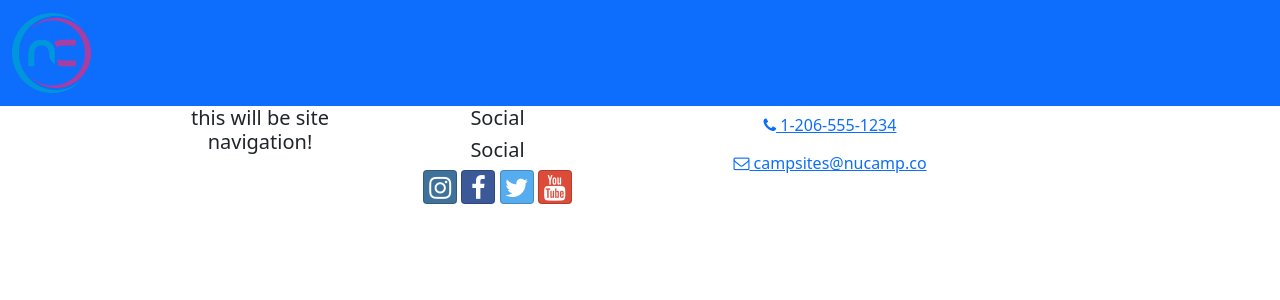
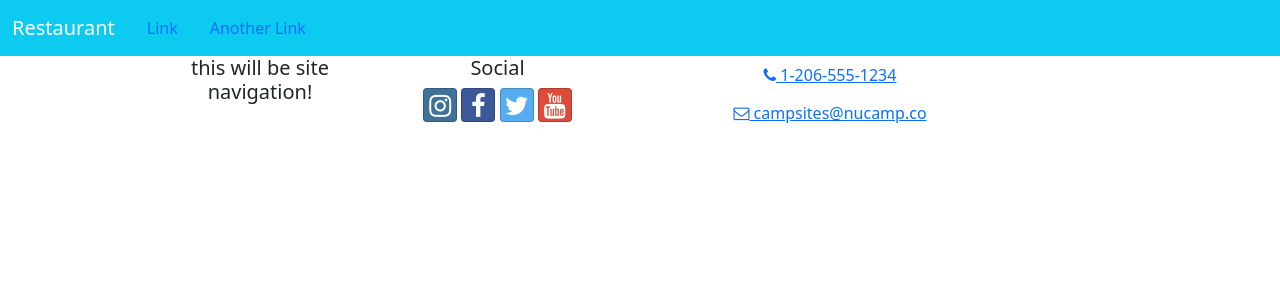
Before and after one commit to amilliiee/project_react, a React (Create React App) app: page / in a window 1280 px wide. Shown: the top 300 px of the page. Built offline with nearby package versions, Linux system fonts and the light colour scheme.

Commit message:
header/footer update

```diff
--- a/src/App.css
+++ b/src/App.css
@@ -29,7 +29,11 @@
 }
 
 .navbar-brand img {
-  max-width: 80px;
+  max-width: 40px;
+}
+
+.navLink {
+  text-align: left;
 }
 
 @keyframes App-logo-spin {
--- a/src/Footer.js
+++ b/src/Footer.js
@@ -6,7 +6,7 @@ const Footer = () => {
             <Container>
                 <Row>
                     <Col xs={{ size: 4, offset: 1}} sm='2'><h5>this will be site navigation!</h5></Col>
-                    <Col xs='6' sm='3' className="text-center"><h5>Social</h5>
+                    <Col xs='6' sm='3' className="text-center">
                     <h5>Social</h5>
                         <a className='btn btn-social-icon btn-instagram'
                             href='http://instagram.com/'>
--- a/src/Header.js
+++ b/src/Header.js
@@ -1,12 +1,24 @@
-import { Navbar, NavbarBrand } from "reactstrap";
-import testLogo from './img/logo.png';
+import { Nav, Navbar, NavbarBrand, NavItem, NavLink } from "reactstrap";
+import testLogo from './img/logo2.jpeg';
 
 const Header = () => {
     return (
-        <Navbar dark color='primary' sticky='top' expand='md'>
-            <NavbarBrand href="/">
-                <img src={testLogo} />
-            </NavbarBrand>
+        <Navbar dark color='info' sticky='top' expand='md'>
+            <Nav>
+                <NavbarBrand>
+                    Restaurant
+                </NavbarBrand>
+                <NavItem>
+                    <NavLink active href="#">
+                        Link
+                    </NavLink>
+                </NavItem>
+                <NavItem>
+                    <NavLink href="#">
+                        Another Link
+                    </NavLink>
+                </NavItem>
+            </Nav>
         </Navbar>
     )
 }
```
Also changed, not shown: src/img/logo2.jpeg (added).
